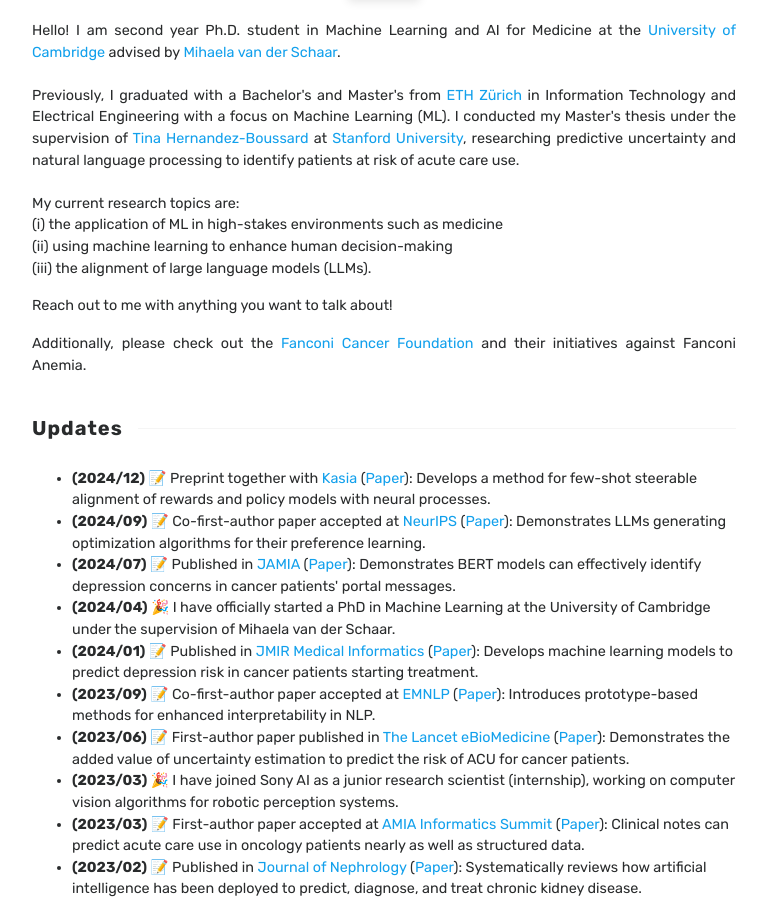
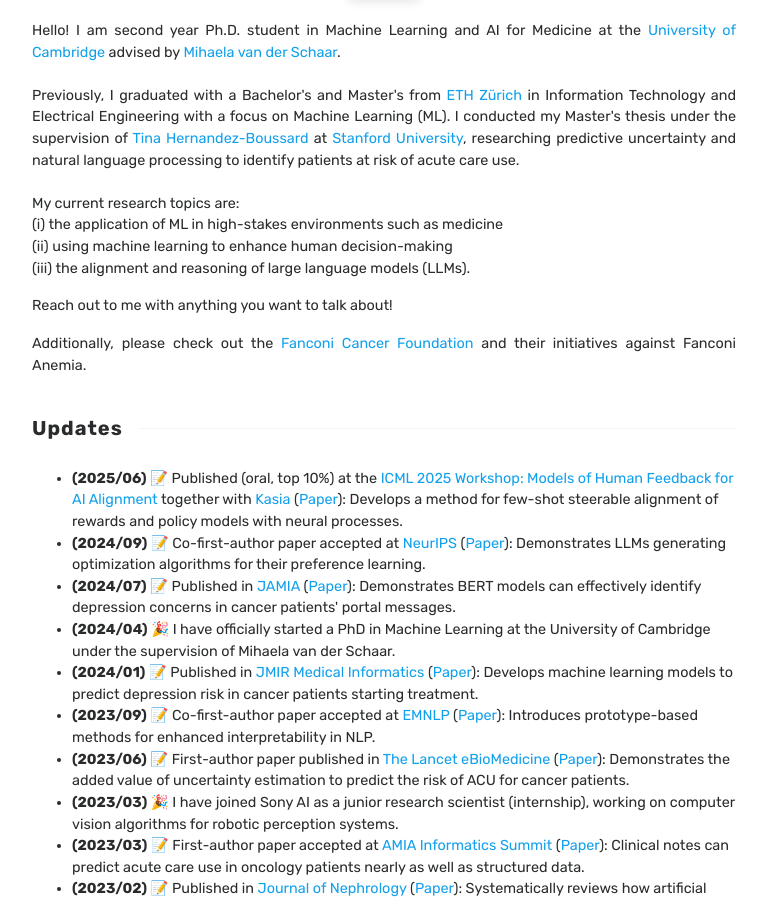
Before and after one commit to fanconic/fanconic.github.io, a Jekyll site: the page built from index.html, in a window 1280 px wide and 900 px high, scrolled down 484 px. Shown: the whole window, without its empty margins (256-1023 px from the left). Built offline with Jekyll 4.4.1, drawn with Linux system fonts in a browser that asks for light colours; the list of posts is cut into pages by our own code.

Commit message:
updated publciations

```diff
--- a/index.html
+++ b/index.html
@@ -45,7 +45,7 @@ title: Home
             My current research topics are:
             <br />(i) the application of ML in high-stakes environments such as medicine
             <br />(ii) using machine learning to enhance human decision-making
-            <br />(iii) the alignment of large language models (LLMs).
+            <br />(iii) the alignment and reasoning of large language models (LLMs).
 
         <p class="bio" style="font-size: 0.9em;">Reach out to me with anything you want to talk about!</p>
 
@@ -58,7 +58,10 @@ title: Home
         <div class="wrapintro-title" style="text-align: left; font-size: 0.9em;">
             <h2><span>Updates</span></h2>
             <ul>
-                <li><b>(2024/12)</b> 📝 Preprint together with <a href="https://kasia-kobalczyk.github.io/">Kasia</a>
+                <li><b>(2025/06)</b> 📝 Published (oral, top 10%) at the <a
+                        href="https://sites.google.com/view/mhf-icml2025/home">ICML 2025 Workshop: Models of Human
+                        Feedback for AI Alignment</a> together with <a
+                        href="https://kasia-kobalczyk.github.io/">Kasia</a>
                     (<a href="https://arxiv.org/abs/2412.13998">Paper</a>): Develops a method for few-shot steerable
                     alignment of rewards and policy models with neural processes.
                 </li>
```
